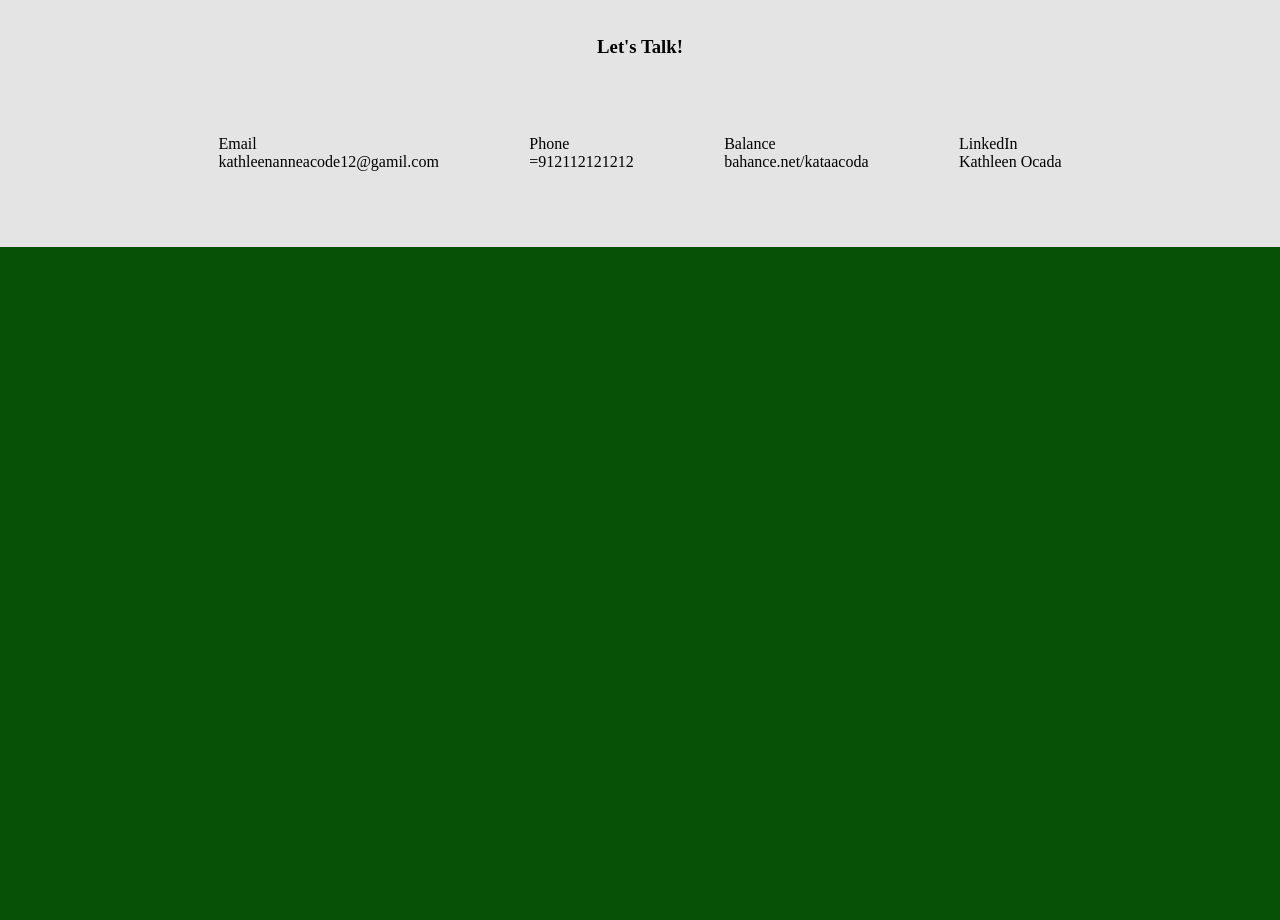
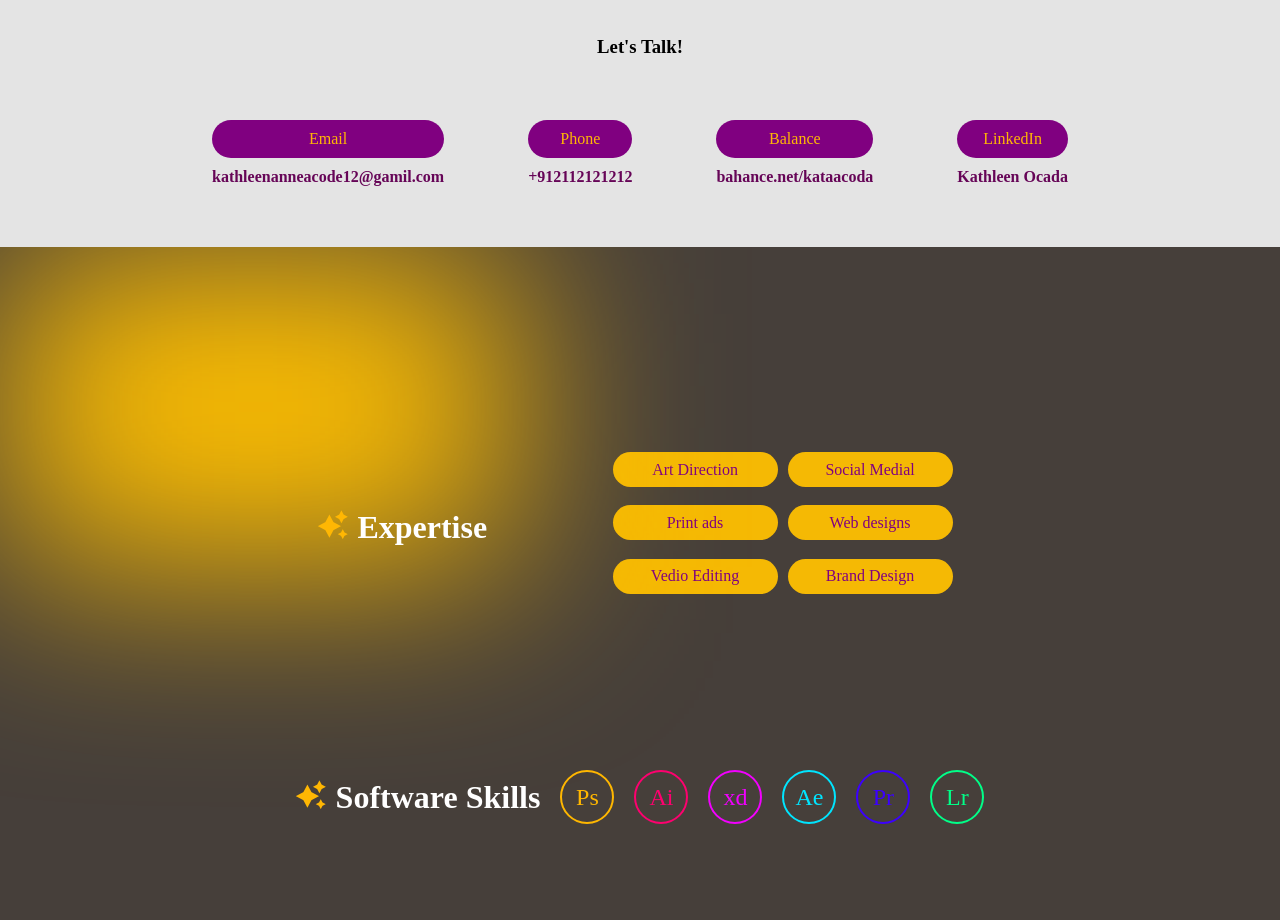
Before and after one commit to DivyaAhire11/My-PortFolio, a plain HTML site: page index.html in a window 1280 px wide. Shown: the part 1353-2273 px from the top of the page. Drawn offline with nearby package versions, Linux system fonts and the light colour scheme; a web font is replaced by a local one.

Commit message:
third page added

```diff
--- a/index.html
+++ b/index.html
@@ -38,7 +38,7 @@
     <div class="page2">
         <div class="info-profile-context">
             <div class="profile">
-                <img src="./images/cartoonProfile.jpg" alt="profile"/>
+                <img src="./images/cartoonProfile.jpg" alt="profile" />
             </div>
             <div class="circle circle3"></div>
             <div class="circle circle4"></div>
@@ -64,7 +64,7 @@
             </div>
             <div>
                 <div class="info-btn">Phone</div>
-                 <p>=912112121212</p>
+                <p>+912112121212</p>
             </div>
             <div>
                 <div class="info-btn">Balance</div>
@@ -77,7 +77,29 @@
         </div>
     </div>
     <div class="page3">
-
+        <div class="shadow3"></div>
+        <div class="bottom-part-experiance">
+            <h1> <i class="ri-sparkling-2-fill"></i> Expertise</h1>
+            <div class="experiances">
+                <span class="exp-btn">Art Direction</span>
+                <span class="exp-btn">Social Medial</span>
+                <span class="exp-btn"> Print ads </span>
+                <span class="exp-btn">Web designs </span>
+                <span class="exp-btn">Vedio Editing</span>
+                <span class="exp-btn">Brand Design </span>
+            </div>
+        </div>
+        <div class="bottom-part-skills">
+            <h1> <i class="ri-sparkling-2-fill"></i> Software Skills</h1>
+            <div class="skills">
+                <span class="skill-btn one">Ps</span>
+                <span class="skill-btn two">Ai</span>
+                <span class="skill-btn three">xd</span>
+                <span class="skill-btn four">Ae</span>
+                <span class="skill-btn five">Pr</span>
+                <span class="skill-btn six">Lr</span>
+            </div>
+        </div>
     </div>
 </body>
 
--- a/style.css
+++ b/style.css
@@ -50,7 +50,6 @@
      top: 25%;
      left: 32%;
      transform: rotate(-30deg);
-     /* margin: 10px 20px; */
 
  }
 
@@ -58,7 +57,6 @@
 
      height: 30vmin;
      width: 75vmin;
-     /* position: relative; */
      display: flex;
      flex-wrap: wrap;
      font-family: "Yeseva One", serif;
@@ -67,7 +65,6 @@
 
  .portfolio-text {
      font-size: 6rem;
-     /* letter-spacing: 2px; */
      line-height: 0.9;
 
  }
@@ -81,8 +78,6 @@
 
  .resume-text {
      font-size: 5rem;
-     /* font-weight: 600; */
-     /* letter-spacing: 2px; */
      line-height: 0.9;
      margin-top: -30px;
 
@@ -126,12 +121,14 @@
      filter: blur(120px);
 
  }
-.circle{
+
+ .circle {
      height: 150px;
      width: 150px;
      border-radius: 50%;
 
  }
+
  .circle1 {
      position: absolute;
      top: -70px;
@@ -159,6 +156,7 @@
      flex-direction: column;
      justify-content: space-evenly;
      position: relative;
+     z-index: 1;
  }
 
  .profile {
@@ -167,10 +165,13 @@
      border-radius: 50%;
      border: 10px solid purple;
      overflow: hidden;
+     margin-top: 30px;
  }
-.profile img{
+
+ .profile img {
      object-fit: contain;
  }
+
  .info-profile-context {
      height: 70%;
      width: 80%;
@@ -191,37 +192,175 @@
      font-family: "Yeseva One", serif;
 
  }
-.context h1 i{
+
+ .context h1 i {
      font-size: 30px;
      /* margin-bottom: 30px; */
      color: rgb(255, 204, 0);
      position: absolute;
  }
+
  .para {
      margin-top: 30px;
  }
 
- .circle3{
+ .circle3 {
      position: absolute;
      top: 300px;
      left: -100px;
      border: 15px solid rgb(128, 0, 128);
  }
- .circle4{
+
+ .circle4 {
      position: absolute;
      top: 370px;
      right: -80px;
      border: 15px solid rgb(255, 179, 0);
  }
- .info{
+
+ .info {
      height: 20%;
      width: 80%;
      display: flex;
      justify-content: space-evenly;
      align-items: center;
  }
+
+ .info-btn {
+     padding: 10px 20px;
+     border-radius: 24px;
+     background-color: purple;
+     color: #ffb703;
+     text-align: center;
+     cursor: pointer;
+ }
+
+ .info p {
+     font-weight: 600;
+     margin-top: 10px;
+     color: #660557;
+ }
+
  .page3 {
      height: 100vh;
      width: 100vw;
-     background-color: #055206;
+     background-color: #463f3a;
+     display: flex;
+     flex-direction: column;
+     align-items: center;
+     justify-content: center;
+     position: relative;
  }
+
+ .shadow3 {
+     height: 40vh;
+     width: 40vw;
+     position: absolute;
+     top: 0;
+     left: 0;
+     background-color: rgb(255, 191, 0);
+     filter: blur(100px);
+
+ }
+
+ .bottom-part-experiance {
+     height: 300px;
+     width: 70%;
+     display: flex;
+     align-items: center;
+     justify-content: space-evenly;
+ }
+
+ .bottom-part-experiance h1 {
+     color: #ffffff;
+     gap: 5px;
+     z-index: 1;
+ }
+
+ .bottom-part-experiance h1 i {
+     color: #ffb703;
+ }
+
+ .experiances {
+     height: 50%;
+     width: 350px;
+     display: flex;
+     flex-wrap: wrap;
+     gap: 10px;
+ }
+
+ .exp-btn {
+     height: 35px;
+     width: 165px;
+     border-radius: 24px;
+     background-color: rgb(245, 185, 4);
+     color: purple;
+     display: flex;
+     align-items: center;
+     justify-content: center;
+     cursor: pointer;
+ }
+
+ .bottom-part-skills {
+     height: 30%;
+     width: 70%;
+     display: flex;
+     align-items: center;
+     justify-content: center;
+     gap: 20px;
+ }
+
+ .bottom-part-skills h1 {
+     color: #ffffff;
+     gap: 5px;
+     z-index: 1;
+ }
+
+ .bottom-part-skills h1 i {
+     color: #ffb703;
+ }
+
+ .skills {
+     display: flex;
+     gap: 20px;
+ }
+
+ .skill-btn {
+     height: 50px;
+     width: 50px;
+     border-radius: 50%;
+     display: flex;
+     align-items: center;
+     justify-content: center;
+     font-size: 1.5rem;
+ }
+
+ .one {
+     border: 2px solid rgb(255, 183, 0);
+     color: rgb(255, 183, 0);
+ }
+
+ .two {
+     border: 2px solid rgb(255, 0, 111);
+     color: rgb(255, 0, 111);
+ }
+
+ .three {
+     border: 2px solid rgb(242, 0, 255);
+     color: rgb(242, 0, 255);
+ }
+
+ .four {
+     border: 2px solid rgb(0, 229, 255);
+     color: rgb(0, 229, 255);
+ }
+
+ .five {
+     border: 2px solid rgb(60, 0, 255);
+     color: rgb(60, 0, 255);
+ }
+
+ .six {
+     border: 2px solid rgb(0, 255, 136);
+     color: rgb(0, 255, 136);
+ }
```
Lines whose indentation alone changed are shown as unchanged.
